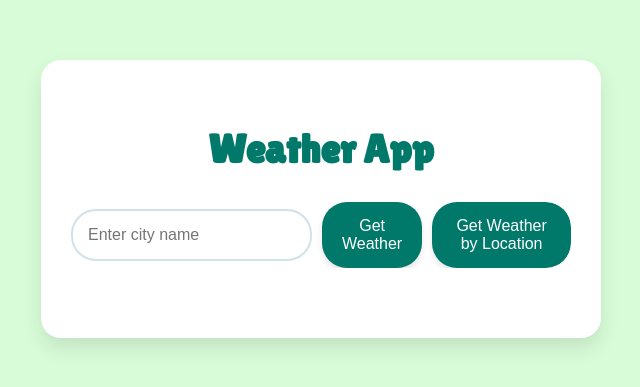
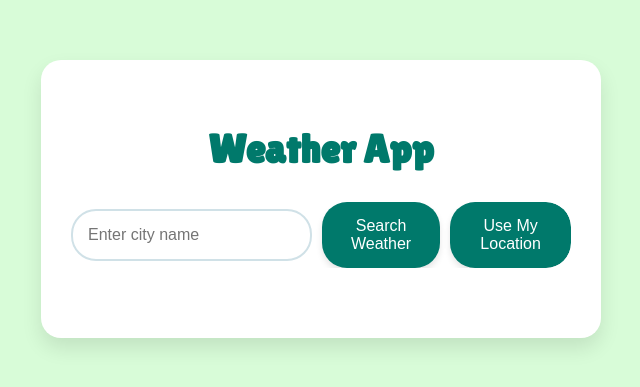
Before and after one commit to muhammetakkurtt/Weather-Application, a website: page public/index.html in a window 1280 px wide. Shown: the part 201-588 px from the top of the page, without its empty margins (319-959 px from the left). Drawn offline with Linux system fonts and the light colour scheme.

Commit message:
Updated button labels for better clarity

```diff
--- a/public/index.html
+++ b/public/index.html
@@ -13,8 +13,8 @@
         <h1>Weather App</h1>
         <div class="input-group">
             <input type="text" id="cityInput" placeholder="Enter city name">
-            <button id="getWeatherBtn">Get Weather</button>
-            <button id="getLocationWeatherBtn">Get Weather by Location</button>
+            <button id="getWeatherBtn">Search Weather</button>
+            <button id="getLocationWeatherBtn">Use My Location</button>
         </div>
         <div id="weatherInfo"></div>
     </div>
```
